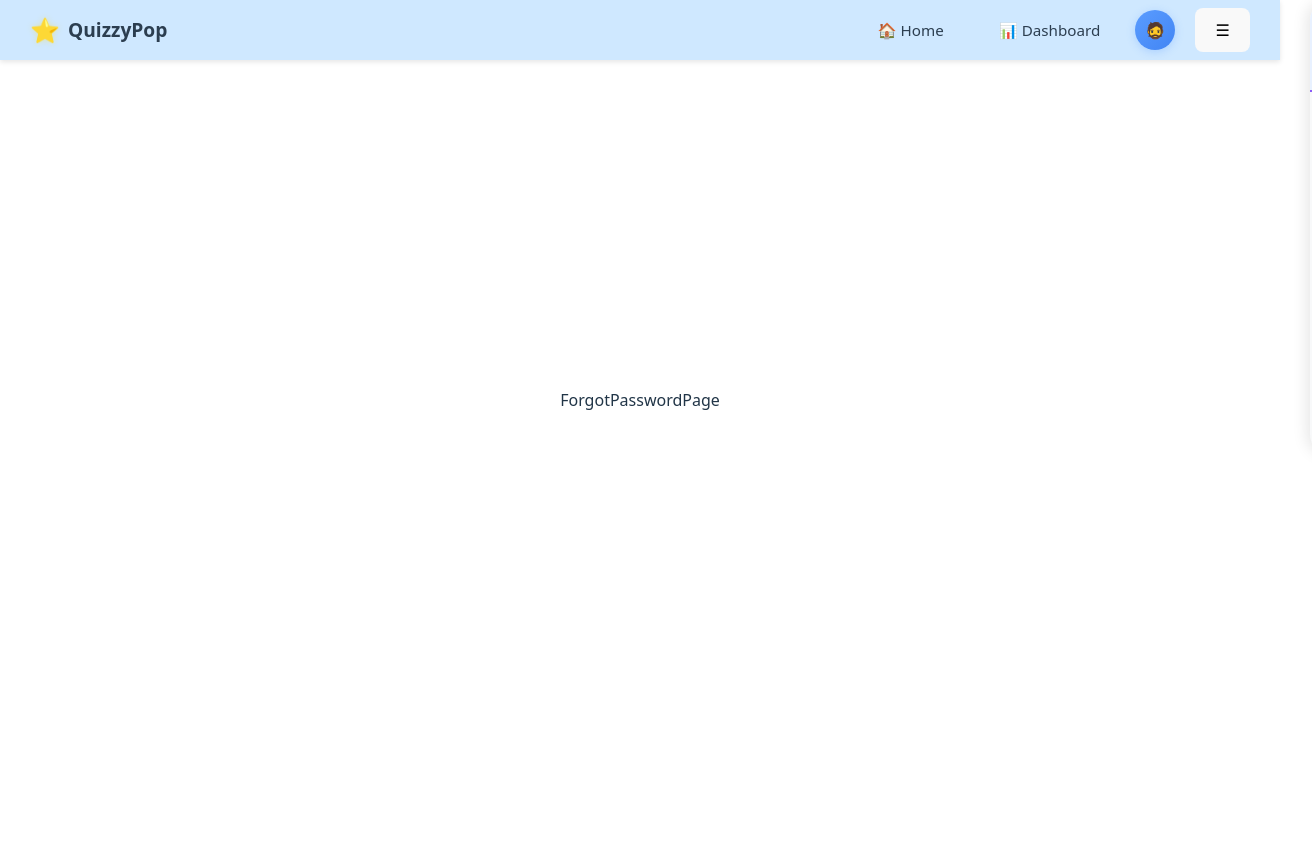
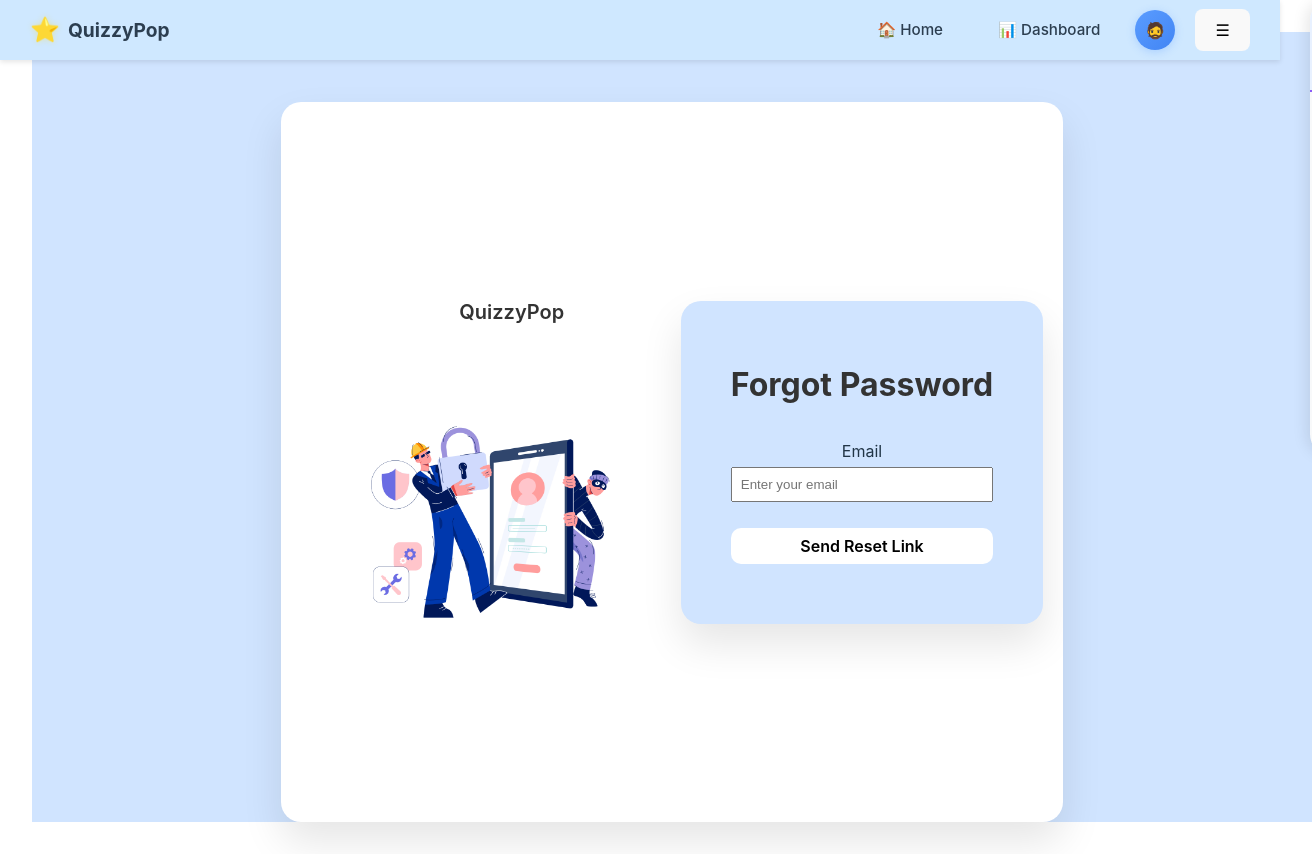
Before and after one commit to GraceHuang-CS/QuizzyPop, a React (Vite) app in the folder frontend/: page /forgot-password in a window 1280 px wide. Shown: the whole page, 1312 px wide, since content can reach past the window. Before the commit the page ends 800 px from the top, so only its background shows below. Built offline with nearby package versions, Linux system fonts and the light colour scheme; no server answers.

Commit message:
created forgot password page

```diff
--- a/frontend/src/pages/auth/ForgotPasswordPage.jsx
+++ b/frontend/src/pages/auth/ForgotPasswordPage.jsx
@@ -1,10 +1,79 @@
-import React from "react";
-import NavBar from "../../components/NavBar.jsx";
+import React, { useState } from "react";
+import FormInput from "../../components/FormInput";
+import NavBar from "../../components/NavBar";
+import { forgotPasswordUser } from "../../api/auth";
+import ForgotPasswordPageSticker from "../../assets/ForgotPasswordPageSticker.png";
+import logo from "../../assets/logo.png";
+import "../../styles/pgs/RegisterPage.css";
+
 const ForgotPasswordPage = () => {
+  const [email, setEmail] = useState("");
+  const [message, setMessage] = useState("");
+  const [success, setSuccess] = useState(false);
+  const [loading, setLoading] = useState(false);
+
+  const handleSubmit = async (e) => {
+    e.preventDefault();
+
+    if (!email) {
+      setMessage("Please enter your email");
+      setSuccess(false);
+      return;
+    }
+
+    setLoading(true);
+    setMessage("");
+    setSuccess(false);
+
+    const result = await forgotPasswordUser(email);
+
+    setMessage(result.message);
+    setSuccess(result.success);
+    setLoading(false);
+  };
+
   return (
-    <div>
+    <div className="content">
       <NavBar />
-      <p>ForgotPasswordPage</p>
+      <div className="big-container">
+        <div className="left-section">
+          <div className="logo">
+            <div className="img-container">
+              <img className="logo" src={logo} alt="Logo" />
+            </div>
+            <p>QuizzyPop</p>
+          </div>
+          <div className="illustration">
+            <div className="img-container2">
+              <img src={ForgotPasswordPageSticker} alt="Illustration" />
+            </div>
+          </div>
+        </div>
+
+        <form onSubmit={handleSubmit} className="form-box">
+          <h2>Forgot Password</h2>
+          <FormInput
+            label="Email"
+            type="email"
+            name="email"
+            value={email}
+            onChange={(e) => setEmail(e.target.value)}
+            placeholder="Enter your email"
+          />
+          <button
+            type="submit"
+            disabled={loading}
+            style={{ padding: "0.5rem 1rem" }}
+          >
+            {loading ? "Sending..." : "Send Reset Link"}
+          </button>
+        </form>
+        {message && (
+          <p style={{ marginTop: "1rem", color: success ? "green" : "red" }}>
+            {message}
+          </p>
+        )}
+      </div>
     </div>
   );
 };
```
